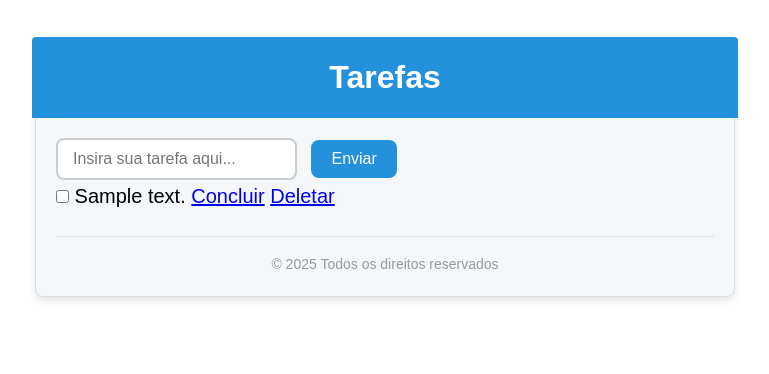
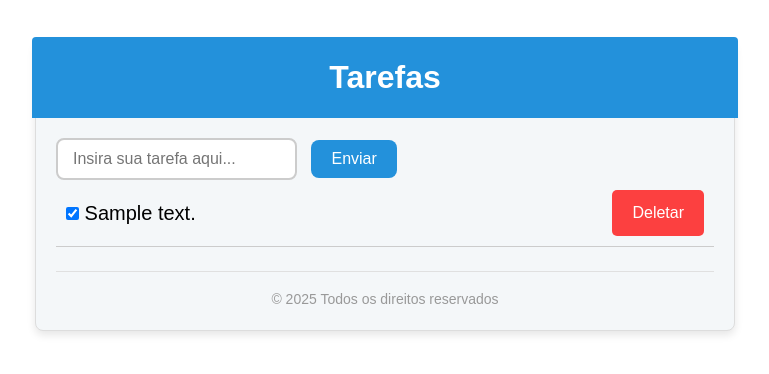
Before and after one commit to JuniorrBraga/todo-list, a Flask app: page / in a window 1280 px wide. Shown: the top 374 px of the page, without its empty margins (255-1024 px from the left). Run offline with Flask 3, Linux system fonts and the light colour scheme; tables that the repository leaves empty hold one stand-in row (values such as "Sample post").

Commit message:
checkbox ok

```diff
--- a/app/routes.py
+++ b/app/routes.py
@@ -6,7 +6,7 @@ main = Blueprint('main', __name__)
 
 @main.route('/')
 def home():
-    lista_de_tarefas = Task.query.all()
+    lista_de_tarefas = Task.query.order_by(Task.date_created).all()
     return render_template('home.html', tasks=lista_de_tarefas)
 
 @main.route('/add', methods=['POST'])
@@ -17,10 +17,10 @@ def add_task():
     db.session.commit()
     return redirect(url_for('main.home'))
 
-@main.route('/update/<int:task_id>')
+@main.route('/update/<int:task_id>', methods=['POST'])
 def update(task_id):
     task_att = Task.query.get_or_404(task_id)
-    task_att.completed = True
+    task_att.completed = not task_att.completed
     db.session.commit()
     return redirect(url_for('main.home'))
 
--- a/app/static/css/style.css
+++ b/app/static/css/style.css
@@ -3,6 +3,8 @@
     --body-color: white;
     --footer-color: #2391db;
     --button-color: #2391db;
+    --complete-button-color: rgb(20, 175, 20);
+    --delete-button-color: rgb(252, 64, 64);
 }
 
 * {
@@ -86,3 +88,55 @@ body {
     padding: 0;
     font-size: 20px;
 }
+
+.task-item {
+    display: flex;
+    align-items: center;
+    justify-content: space-between;
+    padding: 10px;
+    border-bottom: 1px solid #ccc;
+}
+
+
+.task-item .left-side {
+    display: flex;
+    align-items: center;
+    gap: 10px;
+}
+
+.task-item .right-side {
+    margin-left: auto; /* empurra para a direita */
+    display: flex;
+    gap: 10px;
+}
+
+.complete {
+    padding: 10px;
+    background-color: var(--complete-button-color);
+    color: white;
+    text-decoration: none;
+    border: none;
+    border-radius: 5px;
+    cursor: pointer;
+    transition: background-color 0.3s ease;
+    margin-left: 10px;
+}
+.complete:hover {
+    background-color: green;
+}
+
+.delete {
+    padding: 10px 20px;
+    background-color: var(--delete-button-color);
+    color: white;
+    text-decoration: none;
+    border: none;
+    border-radius: 5px;
+    font-size: 16px;
+    cursor: pointer;
+    transition: background-color 0.3s ease;
+    margin-left: 10px;
+}
+.delete:hover {
+    background-color: rgb(122, 6, 6);
+}
--- a/app/templates/home.html
+++ b/app/templates/home.html
@@ -24,10 +24,15 @@
             {% for task in tasks %}
 
             <li class="task-item">
-                <input type="checkbox" id="task{{ task.id }}">
-                <label for="task{{ task.id }}">{{ task.content }}</label>
-                <a href="{{ url_for('main.update', task_id=task.id) }}">Concluir</a>
-                <a href="{{ url_for('main.delete', task_id=task.id)}}">Deletar</a>
+                <div class="left-side">
+                    <form action="{{url_for('main.update', task_id=task.id)}}" method="post">
+                        <input type="checkbox" id="task{{ task.id }}" onchange="this.form.submit()" {% if task.completed %} checked {% endif %}>
+                        <label for="task{{ task.id }}">{{ task.content }}</label>
+                    </form>
+                </div>
+                <div class="right-side">
+                    <a href="{{ url_for('main.delete', task_id=task.id)}}" class="delete">Deletar</a>
+                </div>
             </li>
 
             {% endfor %}
```
